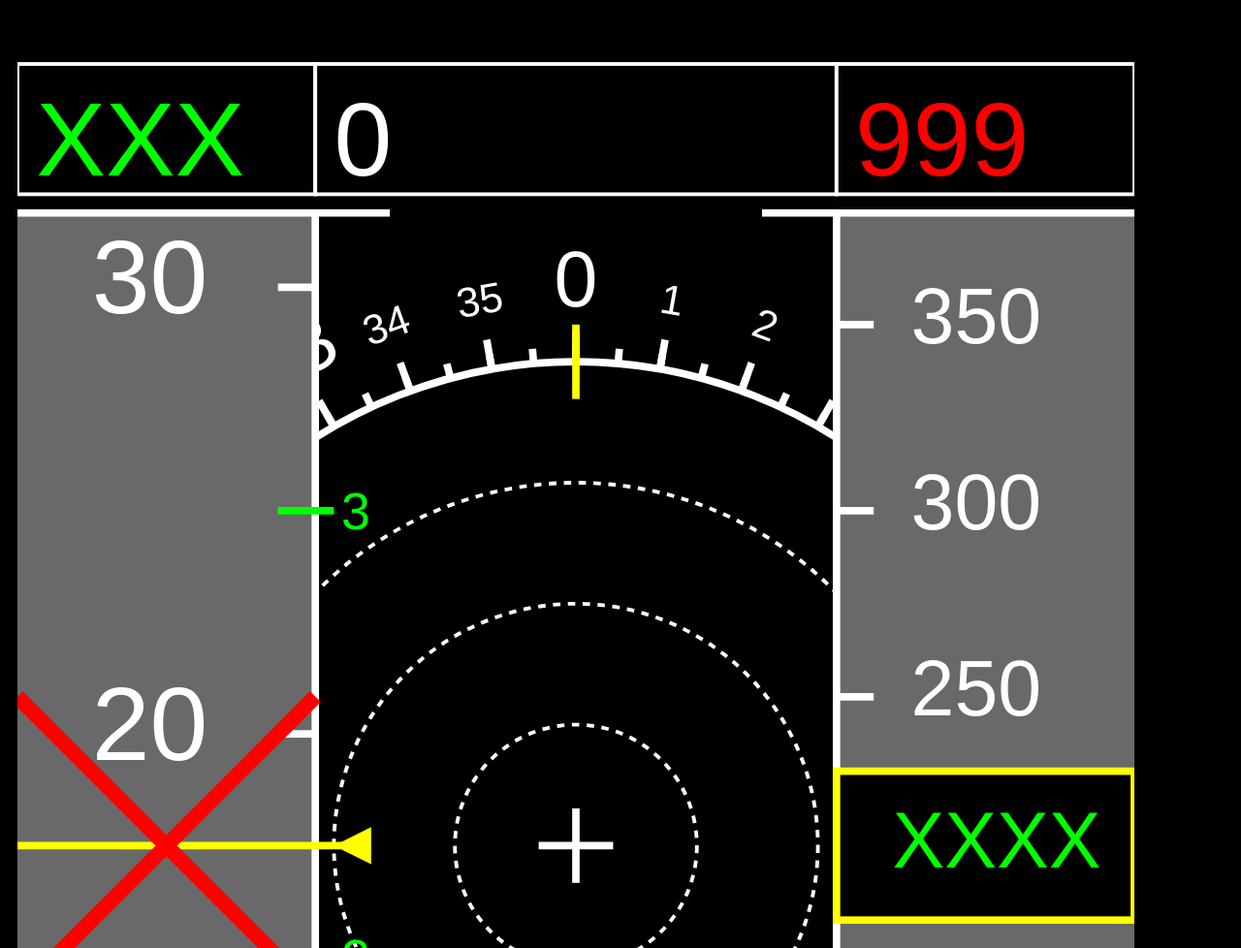
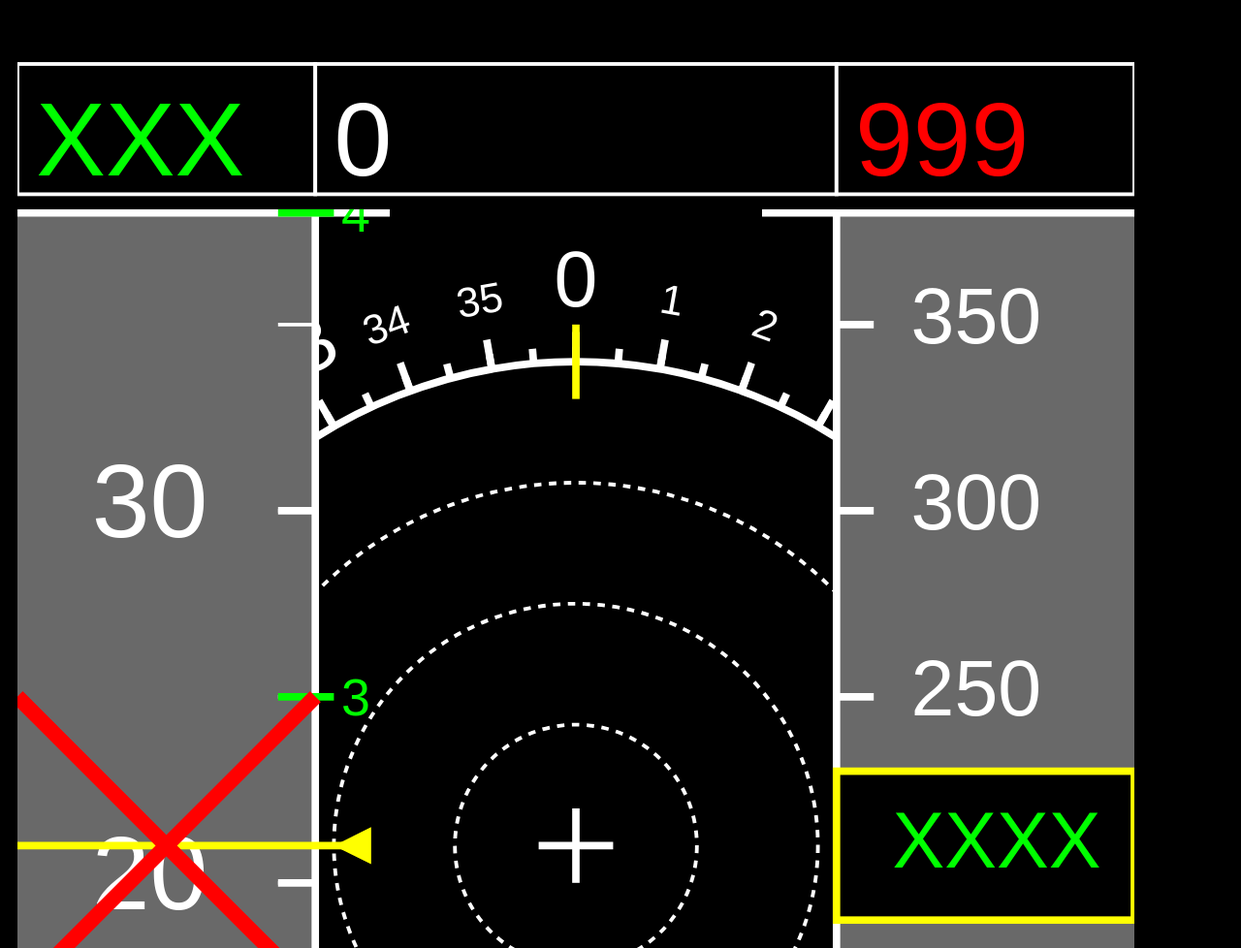
Before and after one commit to el-mejor/CarPDD, a plain HTML site: page index.html in a window 1280 px wide. Shown: the top 978 px of the page at 97% size. Drawn offline with Linux system fonts and the light colour scheme.

Commit message:
zoom factor

```diff
--- a/index.html
+++ b/index.html
@@ -1561,7 +1561,7 @@ CQAKAP7/+/8OAAoAIAAfABkACwAHAP7/CAD8/wEA+P8=" id="retardsnd"></audio>
 
         var test = false;
 
-        var speedtabzoomfactor = 12;
+        var speedtabzoomfactor = 10;
 
         var h = 420;
         var ht = (300 * 1.2) * vph / vpw;
```
